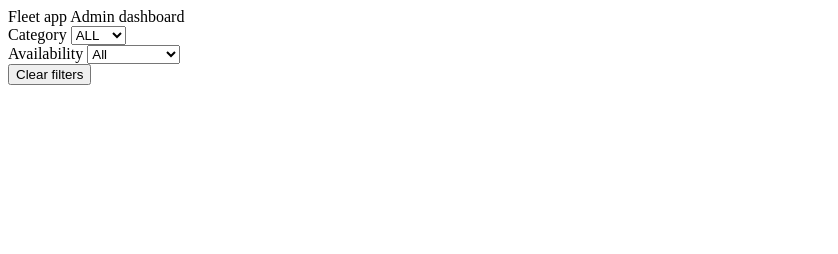
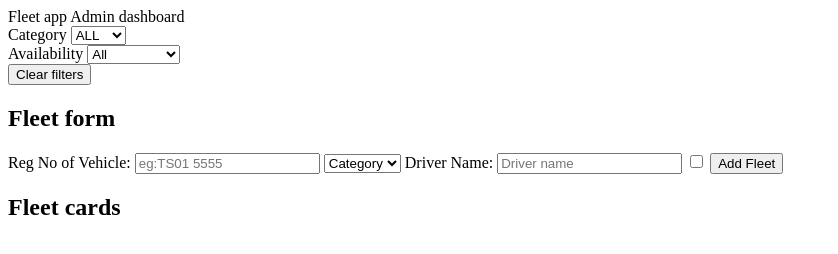
Before and after one commit to ojaswinivolukula-code/fleet-management-app, a plain HTML site: page admin.html in a window 1280 px wide. Shown: the whole page, without its empty margins (0-838 px from the left). Drawn offline with Linux system fonts and the light colour scheme.

Commit message:
fifth commit

```diff
--- a/admin.html
+++ b/admin.html
@@ -31,6 +31,31 @@
             <button id="clearbutton">Clear filters</button>
         </div>
     </header>
+    <div class="layout>">
+        <aside class="sidebar">
+            <h2>Fleet form</h2>
+            <label for="Reg No of Vehicle">Reg No of Vehicle:</label>
+            <input id="Reg No" type="text" placeholder="eg:TS01 5555">
+            <select id="category">
+                <option value="">Category</option>
+                <option>Auto</option>
+                 <option>Car</option>
+                  <option>Truck</option>
+                   <option>Bus</option>
+                          </select>
+            <label for="Driver name"> Driver Name:</label>
+            <input id="Driver name" type="text" placeholder="Driver name">
+            <label class="checkbox">
+                <input id="Available / Unavailable" type="checkbox">
+            </label>
+            <button id="addfleet">Add Fleet</button>
+        </aside>
+        <main class="main content">
+            <h2>Fleet cards</h2>
+            <div id="cards container">
 
+            </div>
+        </main>
+    </div>
 </body>
 </html>
```
